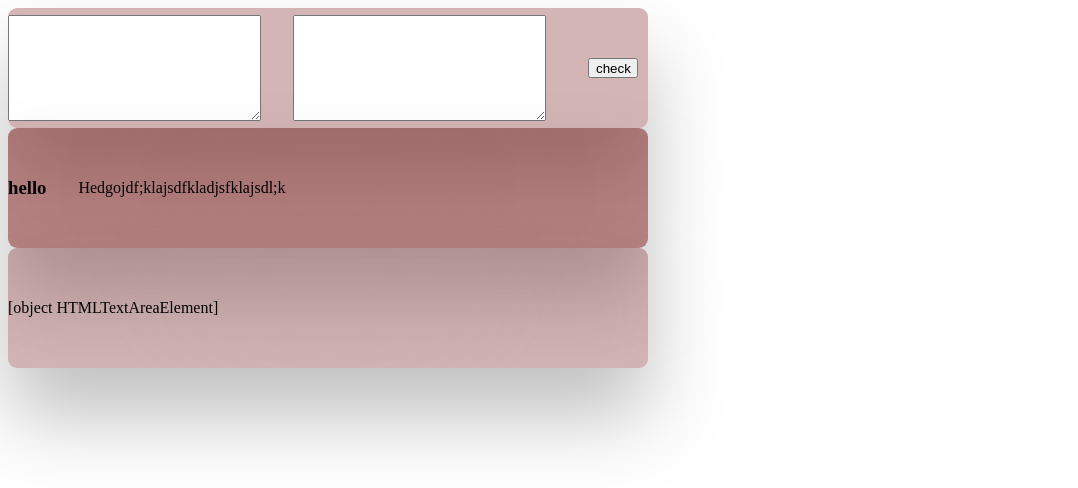
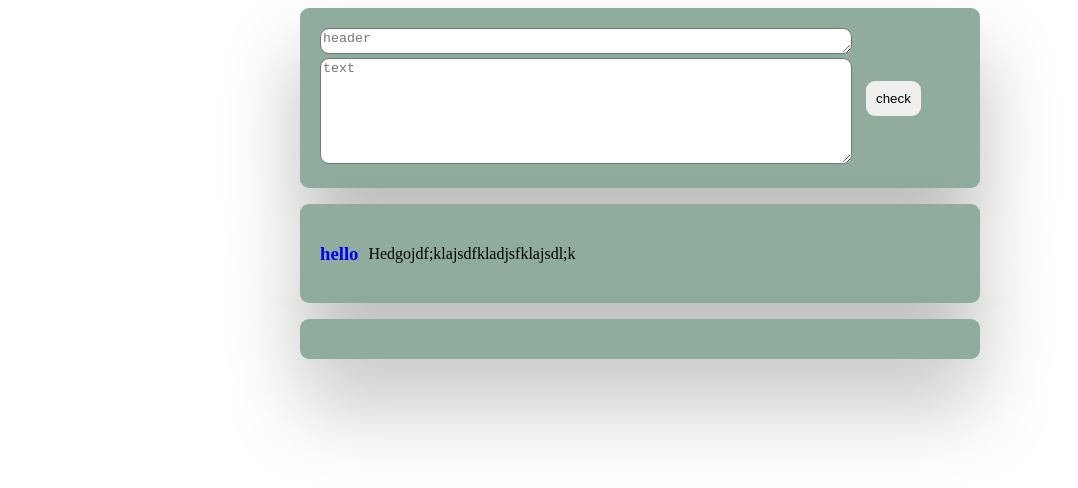
Before and after one commit to JelleMinis/ProefProject, a plain HTML site: page index.html in a window 1280 px wide. Both pictures are taken after a click on the button "check". Shown: the whole page, without its empty margins (0-1078 px from the left). Drawn offline with Linux system fonts and the light colour scheme.

Commit message:
aanpassing

```diff
--- a/index.html
+++ b/index.html
@@ -10,27 +10,29 @@
   <body>
     <main>
       <section>
+        <div>
           <textarea
             name="inputHeader"
             id=""
             cols="30"
             rows="10"
-          class="inputHeader"
+            class="text-H1"
+            placeholder="header"
           ></textarea>
           <textarea
             name="inputArea"
             id=""
             cols="30"
             rows="10"
-          class="image.png"
+            class="textArea"
+            placeholder="text"
           ></textarea>
+        </div>
         <button class="btn btn--input">check</button>
       </section>
-      <section class="row">
       <section class="column">
         <h3 class="h3">hello</h3>
         <p class="text">Hedgojdf;klajsdfkladjsfklajsdl;k</p>
-        </section>
       </section>
     </main>
 
--- a/script.js
+++ b/script.js
@@ -1,28 +1,57 @@
 "use strict";
 
 //Declaratie van const
-const headerInput = document.querySelector(".inputHeader");
-const textInput = document.querySelector(".inputArea");
+const h1EL = document.querySelector(".text-H1");
+const textInputEL = document.querySelector(".textArea");
 const btnInput = document.querySelector(".btn--input");
 
+//string fixer
+const stringFixer = function (str) {};
+
+//string input
+
+//Header input
+
 const addElement = function () {
-  const headerInput = document.querySelector(".inputHeader");
-  const textInput = document.querySelector(".inputArea");
+  const h1 = h1EL.value + " ";
+  const text = textInputEL.value;
+  console.log(text);
 
   // create a new div element
   const newSection = document.createElement("section");
 
   // and give it some content
-  const headerContent = document.createTextNode(headerInput);
-  const newContent = document.createTextNode(textInput);
+  const headerContent = document.createTextNode(h1);
+  const newContent = document.createTextNode(text);
 
-  // add the text node to the newly created div
   newSection.appendChild(headerContent);
+  newSection.appendChild(newContent);
 
   // add the newly created element and its content into the DOM
   const currentSection = document.getElementById("div1");
   document.body.insertBefore(newSection, currentSection);
 };
 
-console.log(btnInput);
+// console.log(btnInput);
 btnInput.addEventListener("click", addElement);
+
+// const squareDigits = function (num) {
+//   const a = Array.from(String(num), Number);
+//   console.log(a);
+//   let b = [];
+//   for (let i = 0; i < a.length; i++) {
+//     const c = Math.pow(a[i], 2);
+//     b.push(c);
+//   }
+//   return Number(b.join(""));
+// };
+
+// const printerError = function (str) {
+//   let numError = 0;
+//   const alph = "abcdefghijklmnopqrstuwvxyz";
+//   const error = [...alph.slice(13, alph.length)];
+//   for (const i = 0; i < str.length; i++) {}
+//   return console.log(error);
+// };
+
+// console.log(printerError("aaaaaaaadddddddddddddzzzz"));
--- a/style.css
+++ b/style.css
@@ -1,22 +1,56 @@
 button {
-  width: 50px;
-  height: 20px;
+  width: fit-content;
+  height: fit-content;
   margin: 10px;
+  padding: 10px;
+  border: none;
+  border-radius: 9px;
+  cursor: pointer;
+  transition: 0.3s;
 }
+
+button:hover {
+  background-color: rgb(126, 67, 153);
+  color: orange;
+  padding: 10px 30px;
+}
+
 textarea {
-  width: 300px;
+  width: 100%;
   height: 100px;
+  border-radius: 9px;
 }
 section {
   position: relative;
   width: 40em;
-  height: 120px;
-  background-color: rgba(133, 45, 45, 0.35);
-  backdrop-filter: blur(200px);
-  box-shadow: 0 3rem 5rem rgba(0, 0, 0, 0.25);
+  background-color: rgb(144, 172, 156);
+  box-shadow: 0 3rem 5rem rgba(0, 0, 0, 0.267);
   border-radius: 9px;
-  overflow: hidden;
   display: flex;
-  gap: 10px 2em;
+  gap: 10px;
+  padding: 20px;
   align-items: center;
 }
+
+main {
+  display: flex;
+  flex-direction: column;
+  gap: 1rem;
+}
+
+body {
+  display: flex;
+  flex-direction: column;
+  gap: 1rem;
+  display: flex;
+  flex-direction: column;
+  align-items: center;
+}
+
+h3 {
+  color: blue;
+}
+
+.text-H1 {
+  height: 20px;
+}
```
Lines whose indentation alone changed are shown as unchanged.
